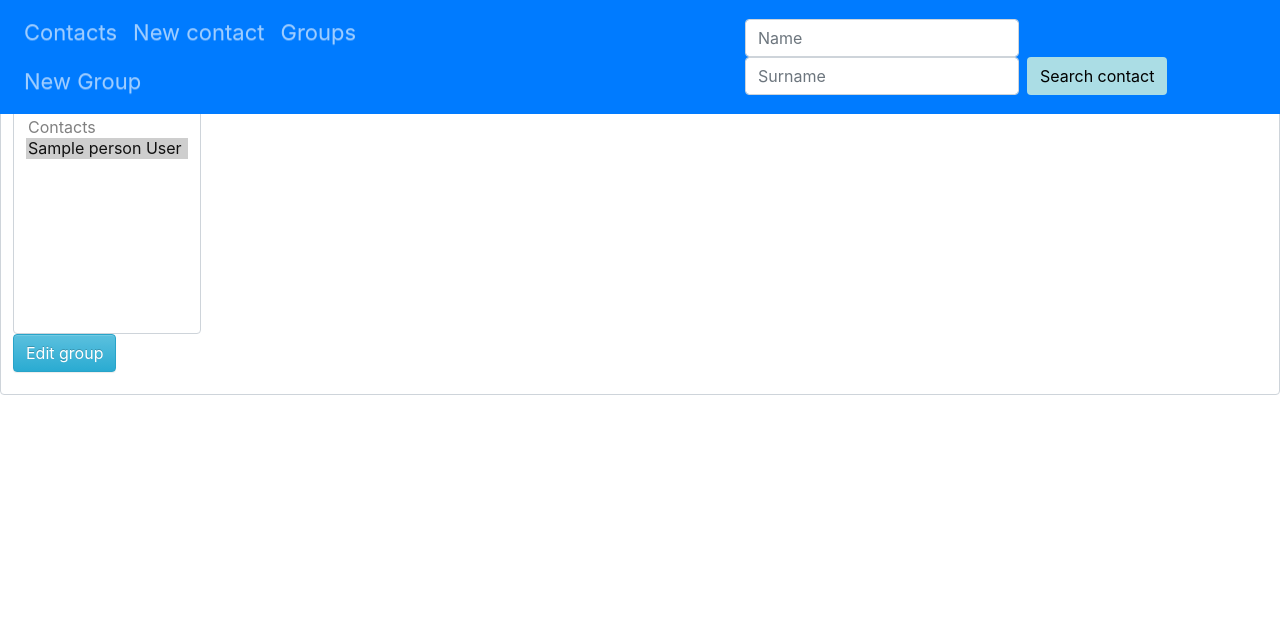
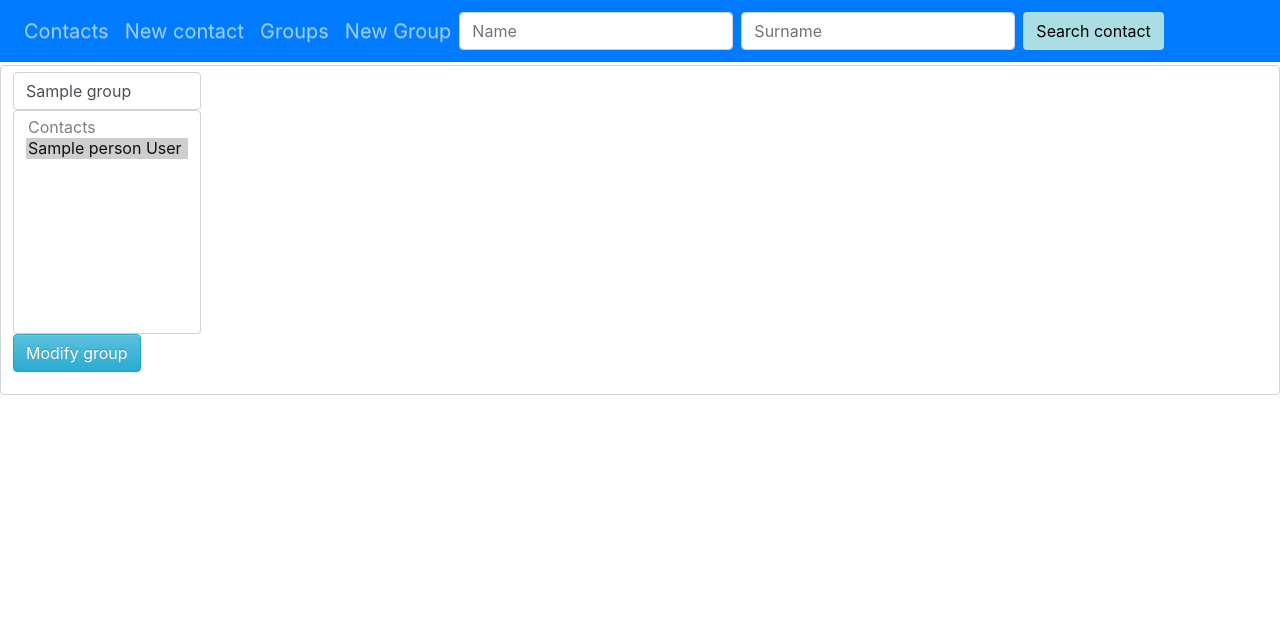
Before and after one commit to myslak71/contact-mail, a Django app: page /groups/modify/1 in a window 1280 px wide. Shown: the top 635 px of the page. Run offline with Django 3.2, Linux system fonts and the light colour scheme; tables that the repository leaves empty hold one stand-in row (values such as "Sample post"); some libraries are stand-ins or nearby versions.

Commit message:
newproblems solved (#7)

```diff
--- a/contact_mail/static/contact_mail/style.css
+++ b/contact_mail/static/contact_mail/style.css
@@ -147,7 +147,8 @@ body {
 
 .footer {
     height: 5%;
-    padding: 0px;
+    /*padding: 0px;*/
+    padding-bottom: 30px;
 }
 
 textarea {
@@ -156,5 +157,9 @@ textarea {
 
 .contactImage {
     float: right;
-    padding-right: 65rem;
+    padding-right: 60%;
 }
+
+body {
+    margin-bottom: 50px;
+}
--- a/contact_mail/templates/contact_mail/footer.html
+++ b/contact_mail/templates/contact_mail/footer.html
@@ -1,5 +1,6 @@
 <footer class="page-footer font-small bg-primary fixed-bottom footer">
-    <div class="footer-copyright text-center py-3" ><a href="https://www.instagram.com/myslaki/" class="text-light">© 2018 Copyright:
+    <div class="footer-copyright text-center py-3"><a href="https://www.instagram.com/myslaki/" class="text-light">©
+        2018 Copyright:
         Mysłaki</a>
     </div>
 </footer>
--- a/contact_mail/templates/contact_mail/modify_group.html
+++ b/contact_mail/templates/contact_mail/modify_group.html
@@ -18,7 +18,7 @@
                 {% endfor %}
             </select>
             </label>
-            <button class="btn btn-info" type="submit">Edit group</button>
+            <button class="btn btn-info" type="submit">Modify group</button>
         </div>
         {% csrf_token %}
     </form>
--- a/contact_mail/templates/contact_mail/navbar.html
+++ b/contact_mail/templates/contact_mail/navbar.html
@@ -1,5 +1,5 @@
 <nav class="navbar navbar-expand-xl fixed-top navbar-dark bg-primary">
-    <div class="collapse navbar-collapse" id="navbarSupportedContent" style="font-size: 22px">
+    <div class="collapse navbar-collapse" id="navbarSupportedContent" style="font-size: 20px">
         <ul class="nav navbar-nav">
             <li class="nav-item">
                 <a class="nav-link waves-effect waves-light" href="{% url 'contacts' %}">Contacts</a>
@@ -14,7 +14,7 @@
                 <a class="nav-link waves-effect waves-light" href="{% url 'new_group' %}">New Group</a>
             </li>
         </ul>
-        <form class="form-inline" method="get" action="/search" style="margin-left: 30%">
+        <form class="form-inline" method="get" action="/search">
             <div class="md-form my-0">
                 <input class="form-control mr-sm-2" type="text" placeholder="Name" name="name">
             </div>
```
Also changed, not shown: contact_mail/templates/contact_mail/show_contact.html (+4 -4 lines).
